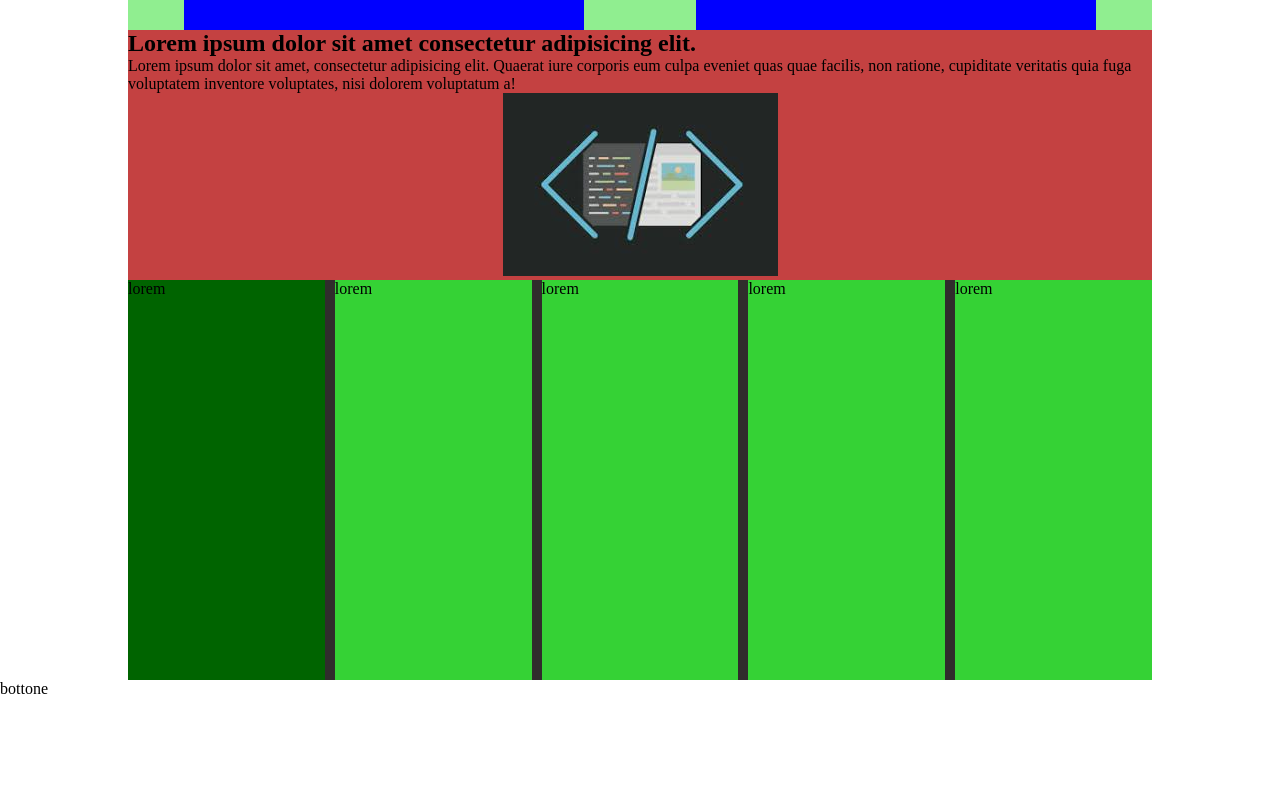
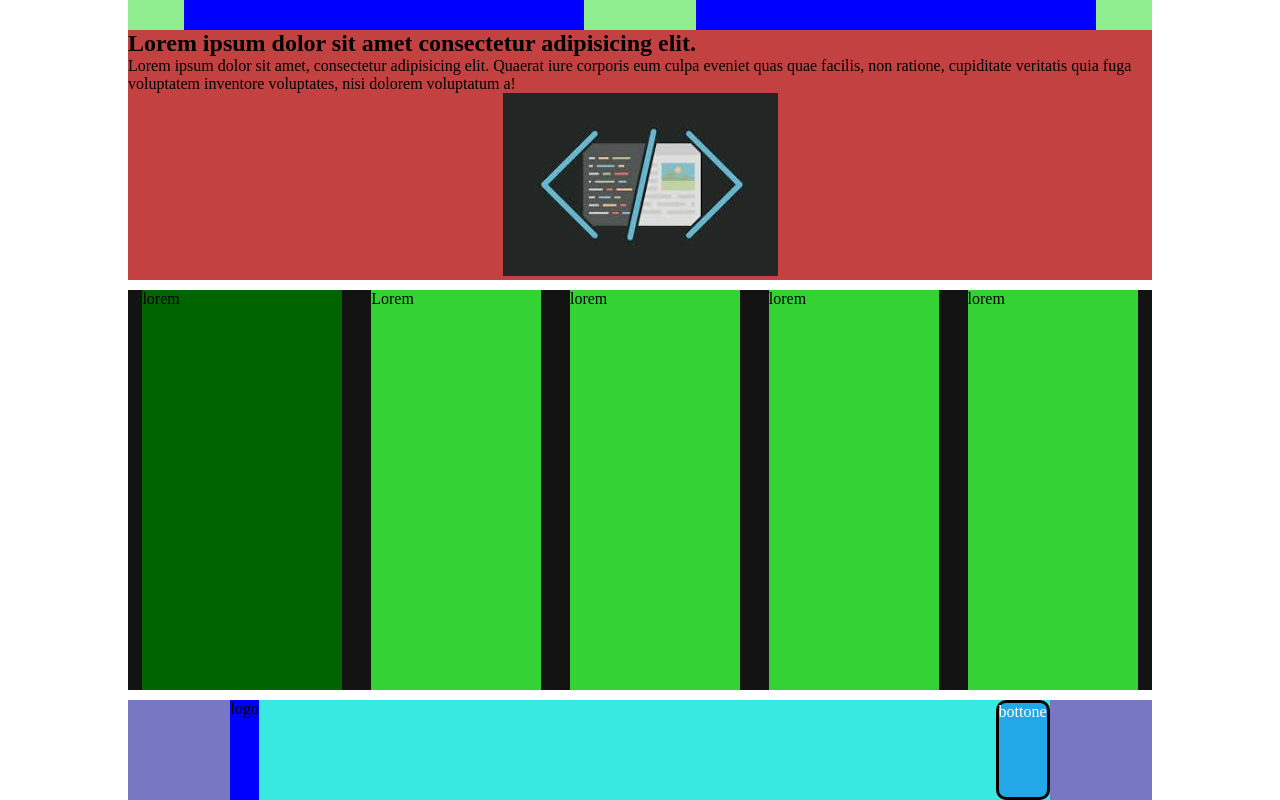
Before and after one commit to IlarioForcherio/htmlcss-struttura-discord, a plain HTML site: page index.html in a window 1280 px wide. Shown: the part 1600-2400 px from the top of the page. Before the commit the page ends 2298 px from the top, so only its background shows below. Drawn offline with Linux system fonts and the light colour scheme.

Commit message:
banner-fooer

```diff
--- a/assets/css/style.css
+++ b/assets/css/style.css
@@ -32,9 +32,11 @@ header{
  }
  .nav-button{
 
-    width: 200px;
+    color: black;
+    width: 100px;
     height: 80px;
-    background-color: red;
+    background-color:white;
+    border-radius: 10px;
 
  }
 
@@ -103,12 +105,13 @@ header{
 /* column-container */
 
 .column-container{
-  display: flex;
-  width: 80%;
-  margin:0 auto;
-  background-color: rgb(48, 44, 44);
-  height: 400px;
-  justify-content: space-between;
+    display: flex;
+    width: 80%;
+    margin: 0 auto;
+    margin-top: 10px;
+    height: 400px;
+    background-color: rgb(18, 19, 18);
+    justify-content: space-around;
 }
 
 .col1{
@@ -118,8 +121,42 @@ header{
 }
 
 .col{
-    width: 200px;
+    width: 170px;
     height: 400px;
     background-color: rgb(53, 210, 53);
-    margin-left: 10px;
+
 }
+
+
+
+/* banner-footer */
+
+.banner-container{
+
+    width: 80%;
+    margin:0 auto;
+    height: 100px;
+    background-color: rgb(119, 119, 194);
+}
+
+.banner{
+    display: flex;
+    width: 80%;
+    margin:0 auto;
+    height: 100px;
+    margin-top: 10px;
+    background-color: rgb(55, 233, 224);
+    justify-content: space-between;
+    flex-direction: row;
+
+}
+.banner-button{
+    color: white;
+    border: 3px solid black;
+    background-color: rgb(34, 168, 230);
+    border-radius: 10px;
+
+}
+.banner-logo{
+    background-color: blue;
+}
--- a/index.html
+++ b/index.html
@@ -8,16 +8,14 @@
     <link rel="stylesheet" href="./assets/css/style.css">
 </head>
 
-<!-- header e nav -->
+<!-- header-nav -->
 <header>
     <nav>
 
         <section class="nav-container">
-            <div class="nav-logo"></div>
+            <div class="nav-logo">logo</div>
             <div>Lorem ipsum dolor sit amet, consectetur adipisicing elit. Quae suscipit adipisci dolorum accusamus architecto in, itaque id corrupti soluta nam. Natus deserunt repellat praesentium distinctio dolore. Saepe illo autem tempora.</div>
-            <div class="nav-button"></div>
-
-
+            <div class="nav-button">Button</div>
     </section>
     </nav>
 <!-- sections header -->
@@ -85,7 +83,7 @@
     <!-- column-container -->
     <section class="column-container">
         <div class="col1">lorem</div>
-        <div class="col col2">lorem</div>
+        <div class="col col2">Lorem</div>
         <div class="col col3">lorem</div>
         <div class="col col4">lorem</div>
         <div class="col col5">lorem</div>
@@ -96,8 +94,10 @@
     <!-- banner-footer -->
     <section class="banner-container">
         <div class="banner">
-        <div class="banner-logo"></div>
-        <div class="banner-button">bottone</div>
+            <div class="banner-logo">logo</div>
+            <div class="banner-button">
+            bottone
+         </div>
         </div>
 
     </section>
```
